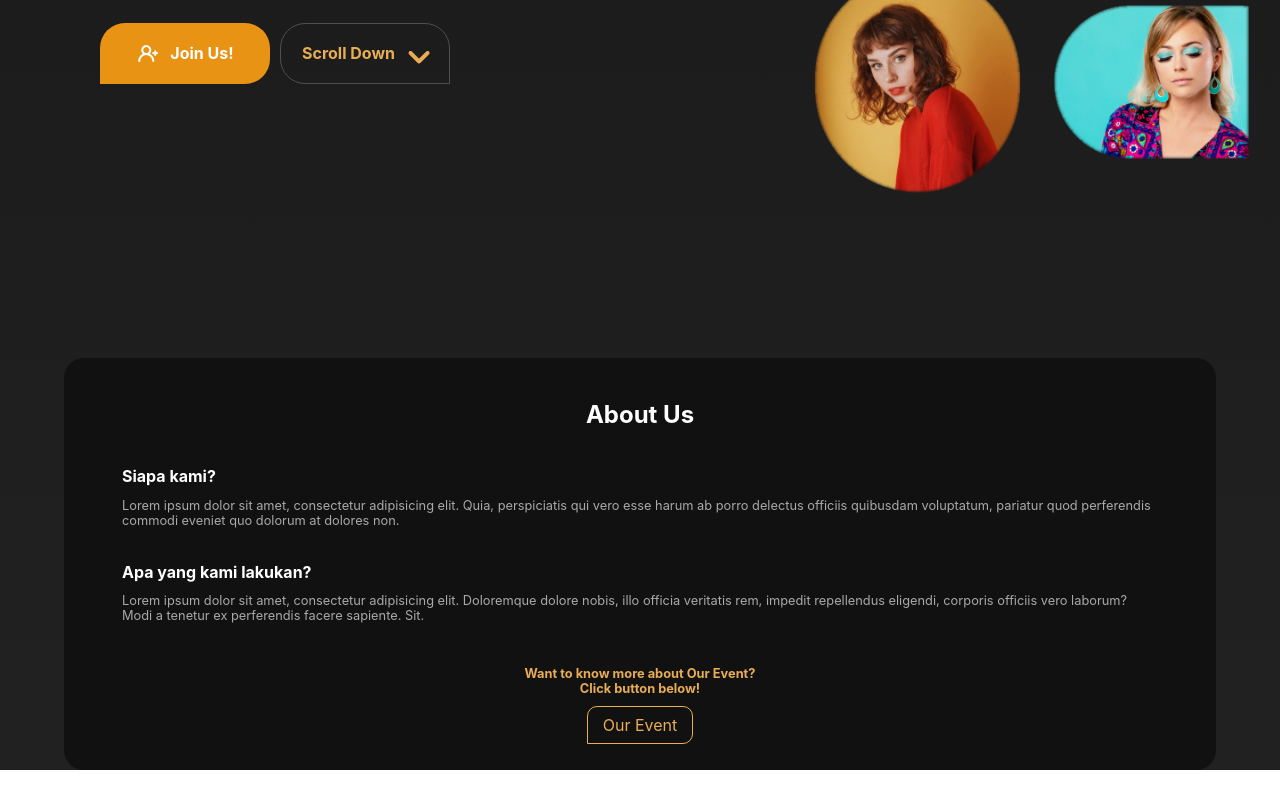
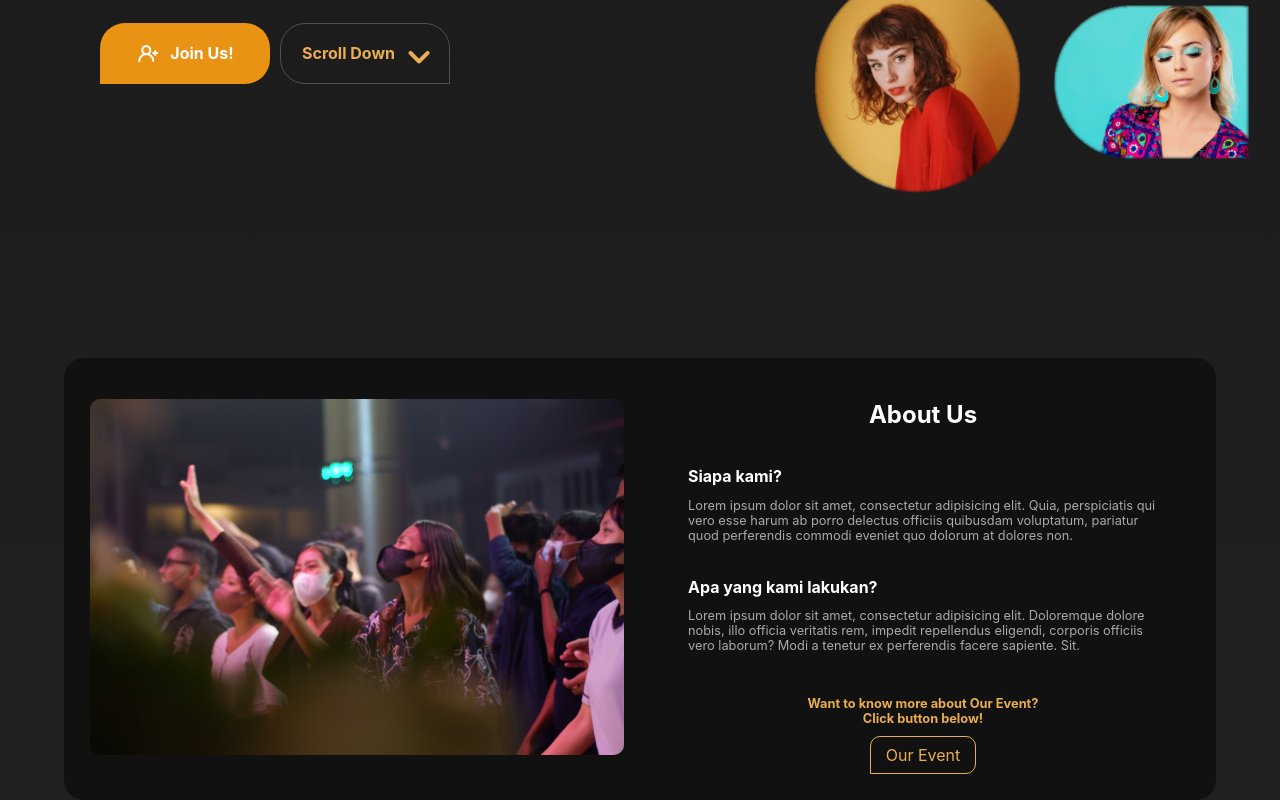
Before and after one commit to RonaldoWidiantoSiswoyo/hmi-web, a Next.js app: page / in a window 1280 px wide. Shown: the part 512-1312 px from the top of the page. Before the commit the page ends 1282 px from the top, so only its background shows below. Built offline with nearby package versions, Linux system fonts and the light colour scheme.

Commit message:
ahaasdlnasdjkhsdcjcaa cojbmmit

```diff
--- a/components/About/About.module.css
+++ b/components/About/About.module.css
@@ -14,16 +14,16 @@
   display: flex;
   padding: 10px;
 }
-/* .about__left-section {
+.about__left-section {
   width: 50%;
   height: auto;
   display: flex;
   justify-content: center;
   align-items: center;
   padding: 1em 1em;
-} */
+}
 .about__right-section {
-  width: 100%;
+  width: 50%;
   height: auto;
   padding: 1em 3em;
   display: flex;
--- a/components/About/index.tsx
+++ b/components/About/index.tsx
@@ -4,12 +4,12 @@ import "swiper/css";
 import SwiperCore, { Autoplay, Pagination, Navigation } from "swiper";
 import styles from "./About.module.css";
 
-SwiperCore.use([Autoplay, Pagination, Navigation]);
+SwiperCore.use([Autoplay]);
 export default function About() {
   return (
     <div className={styles["container__about"]} id="about">
       <div className={styles.section}>
-        {/* <div className={styles["about__left-section"]}>
+        <div className={styles["about__left-section"]}>
           <Swiper
             className={styles.swiper}
             spaceBetween={50}
@@ -96,7 +96,7 @@ export default function About() {
               />
             </SwiperSlide>
           </Swiper>
-        </div> */}
+        </div>
         <div className={styles["about__right-section"]}>
           <h1 className={styles["about__title"]}>About Us</h1>
           <div>
```
